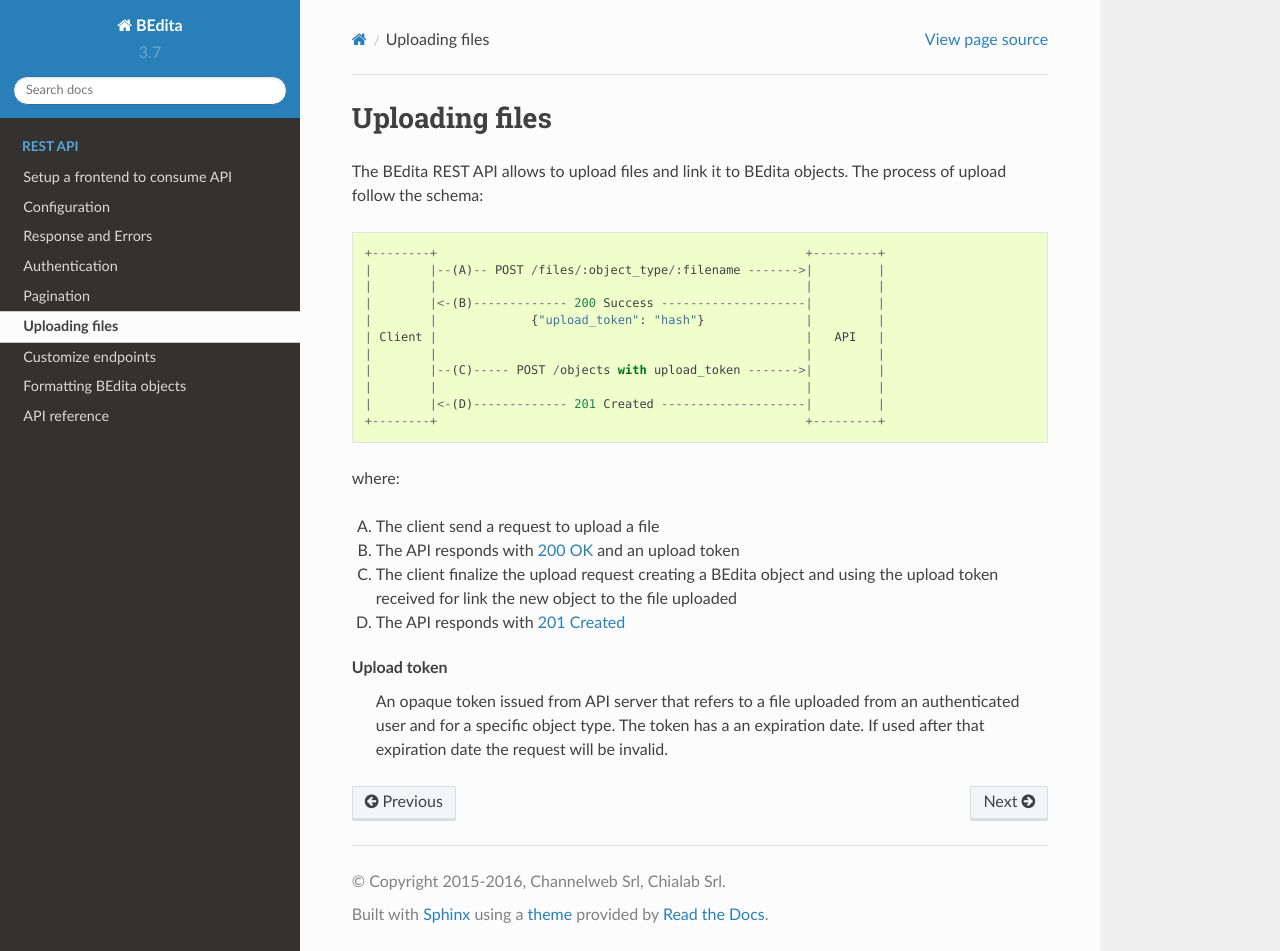
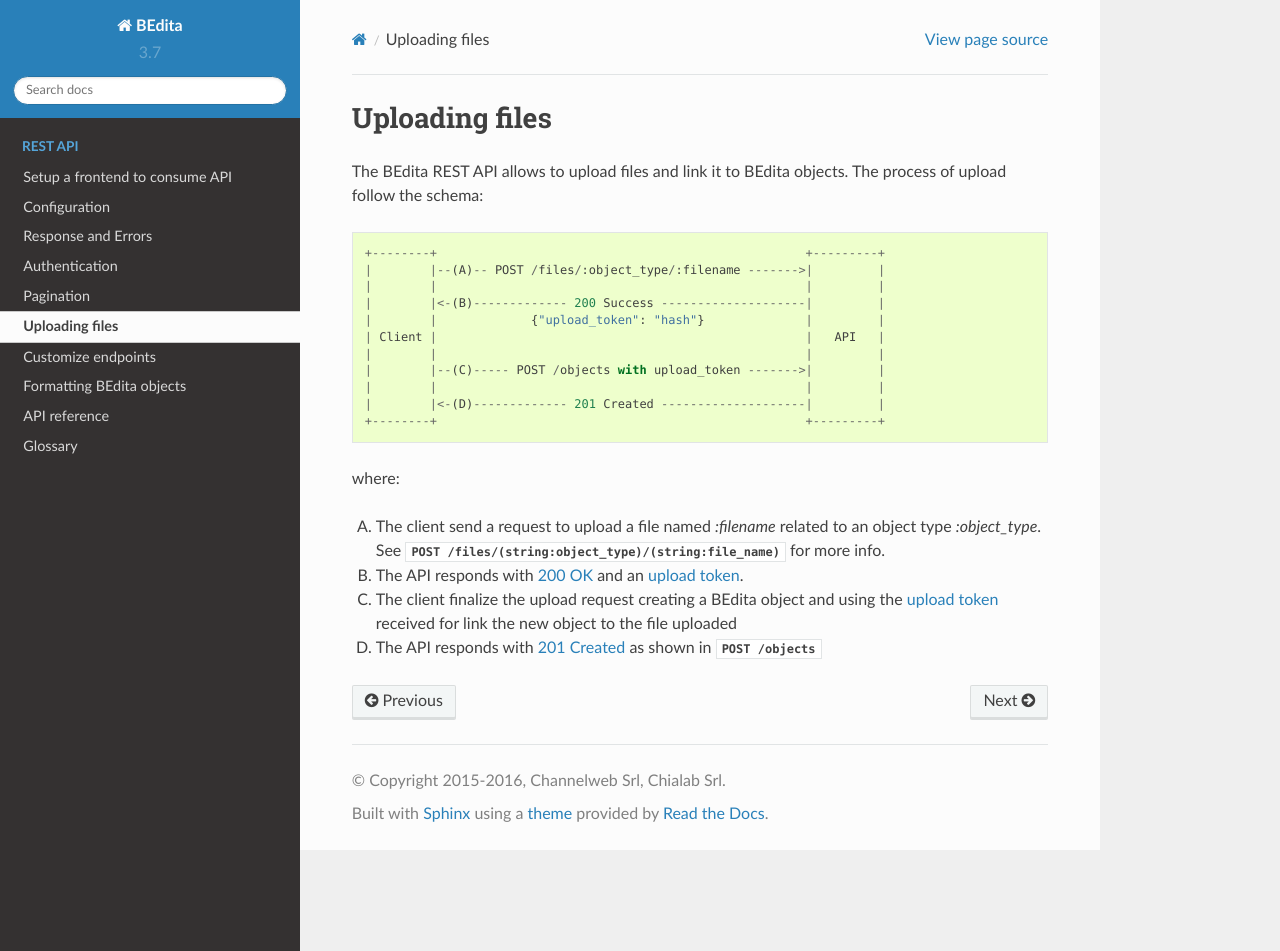
Before and after one commit to bedita/docs, a Sphinx documentation site: the page built from source/uploading_files.rst, in a window 1280 px wide and 951 px high. Built offline with Sphinx 7.4.7 and the Read the Docs theme 2.0.0, drawn with Linux system fonts in a browser that asks for light colours.

Commit message:
feat: introduce glossary page

```diff
--- a/source/index.rst
+++ b/source/index.rst
@@ -20,6 +20,7 @@
    customize_endpoints
    formatting_bedita_objects
    endpoints/index
+   glossary
 
 Indices and tables
 ==================
--- a/source/uploading_files.rst
+++ b/source/uploading_files.rst
@@ -20,18 +20,10 @@
 
 where:
 
-(A) The client send a request to upload a file
-(B) The API responds with :http:statuscode:`200` and an upload token
+(A) The client send a request to upload a file named `:filename` related to an object type `:object_type`.
+    See :http:post:`/files/(string:object_type)/(string:file_name)` for more info.
+(B) The API responds with :http:statuscode:`200` and an :term:`upload token`.
 (C) The client finalize the upload request creating a BEdita object
-    and using the upload token received for link the new object to
+    and using the :term:`upload token` received for link the new object to
     the file uploaded
-(D) The API responds with  :http:statuscode:`201`
-
-.. glossary::
-    :sorted:
-
-    Upload token
-        An opaque token issued from API server that refers to a file uploaded
-        from an authenticated user and for a specific object type.
-        The token has a an expiration date. If used after that expiration date
-        the request will be invalid.
+(D) The API responds with  :http:statuscode:`201` as shown in :http:post:`/objects`
```
Also changed, not shown: source/authentication.rst (+0 -41 lines), source/glossary.rst (added, +48 -0 lines).
